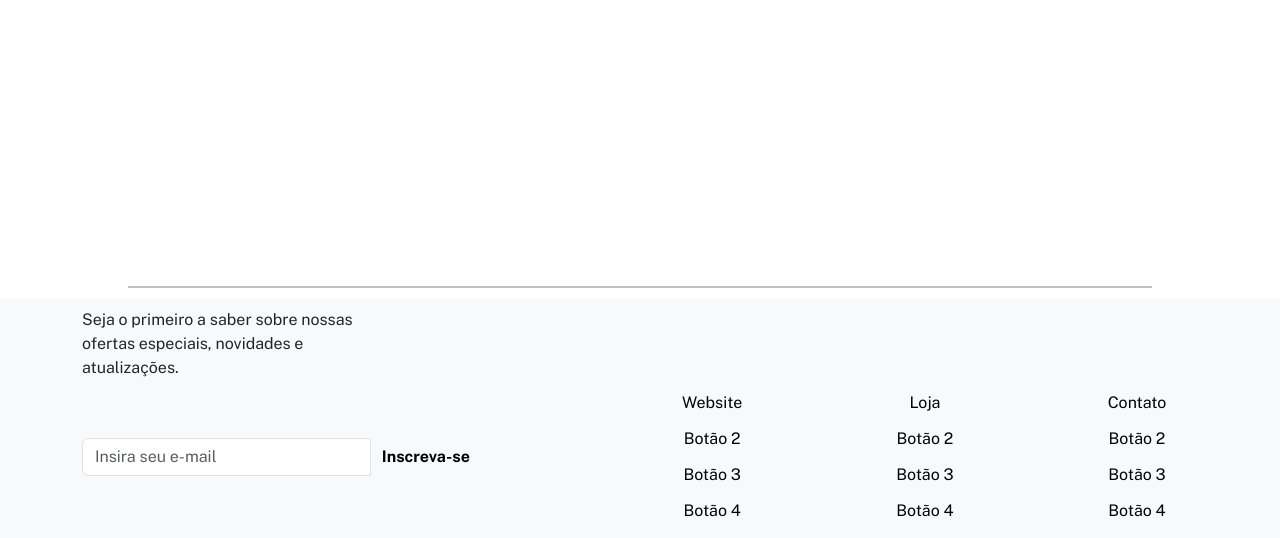
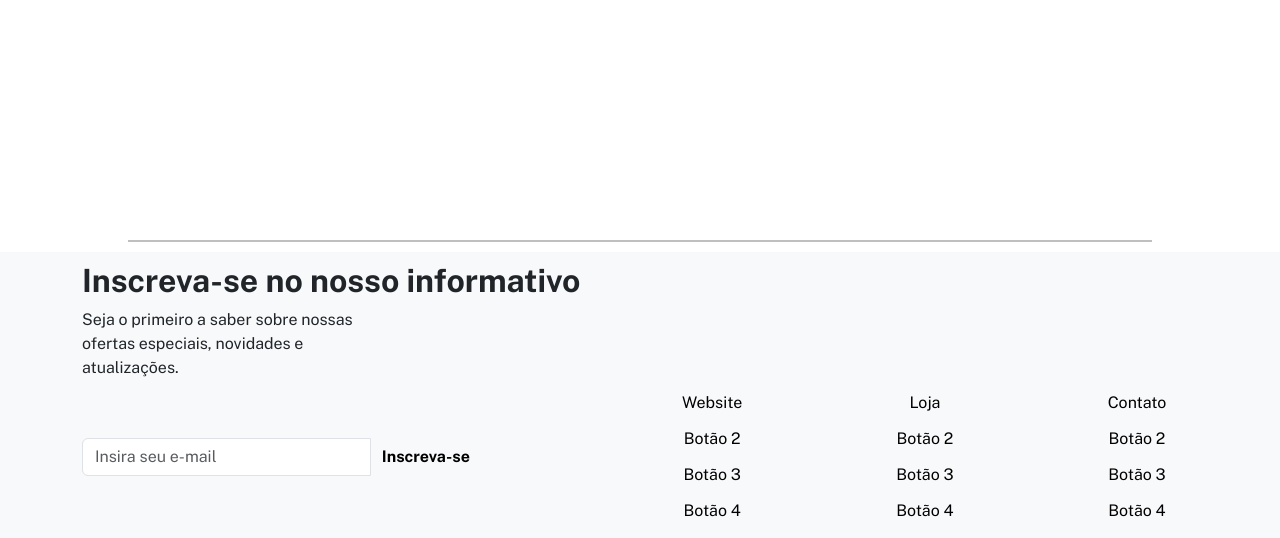
Before and after one commit to TheParousia/PI-TI-Ecommerce, a Django app: page / in a window 1280 px wide. Shown: the part 201-739 px from the top of the page. Run offline with Django 4.2, Linux system fonts and the light colour scheme; some libraries are stand-ins or nearby versions.

Commit message:
Adição do titulo da seção do inscreva-se

```diff
--- a/templates/master.html
+++ b/templates/master.html
@@ -152,6 +152,7 @@
   <!-- Seção de Inscreva-se -->
   <div class="subscribe-section">
     <div class="container">
+      <h2 class="subscribe-title" style="font-size: 2em; font-weight: bold;">Inscreva-se no nosso informativo</h2> <!-- Título em negrito e maior -->
       <p class="subscribe-text">Seja o primeiro a saber sobre nossas ofertas especiais, novidades e atualizações.</p>
       <div class="d-flex align-items-center">
         <div class="input-group me-2" style="max-width: 400px;"> <!-- Limita a largura -->
```
